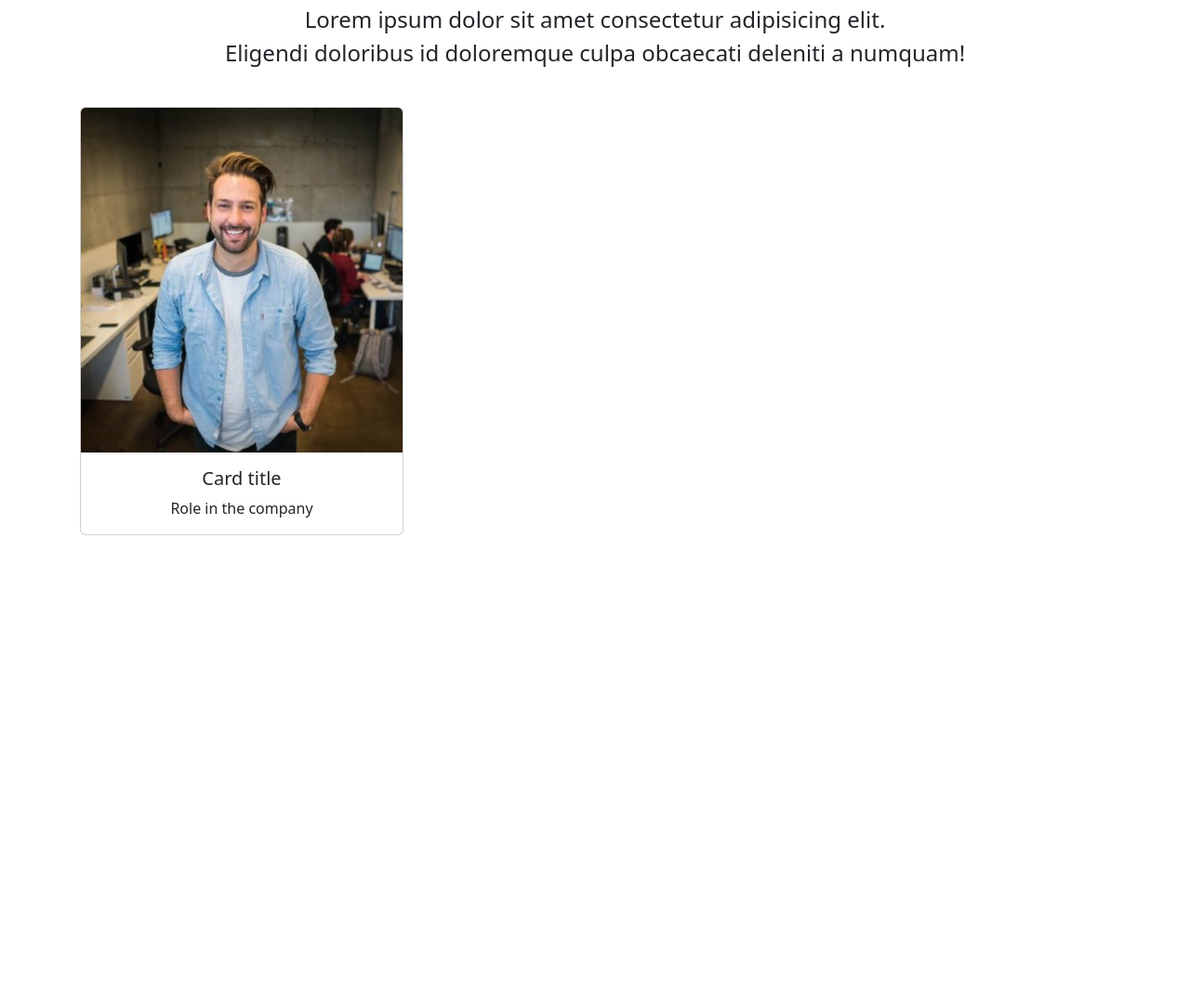
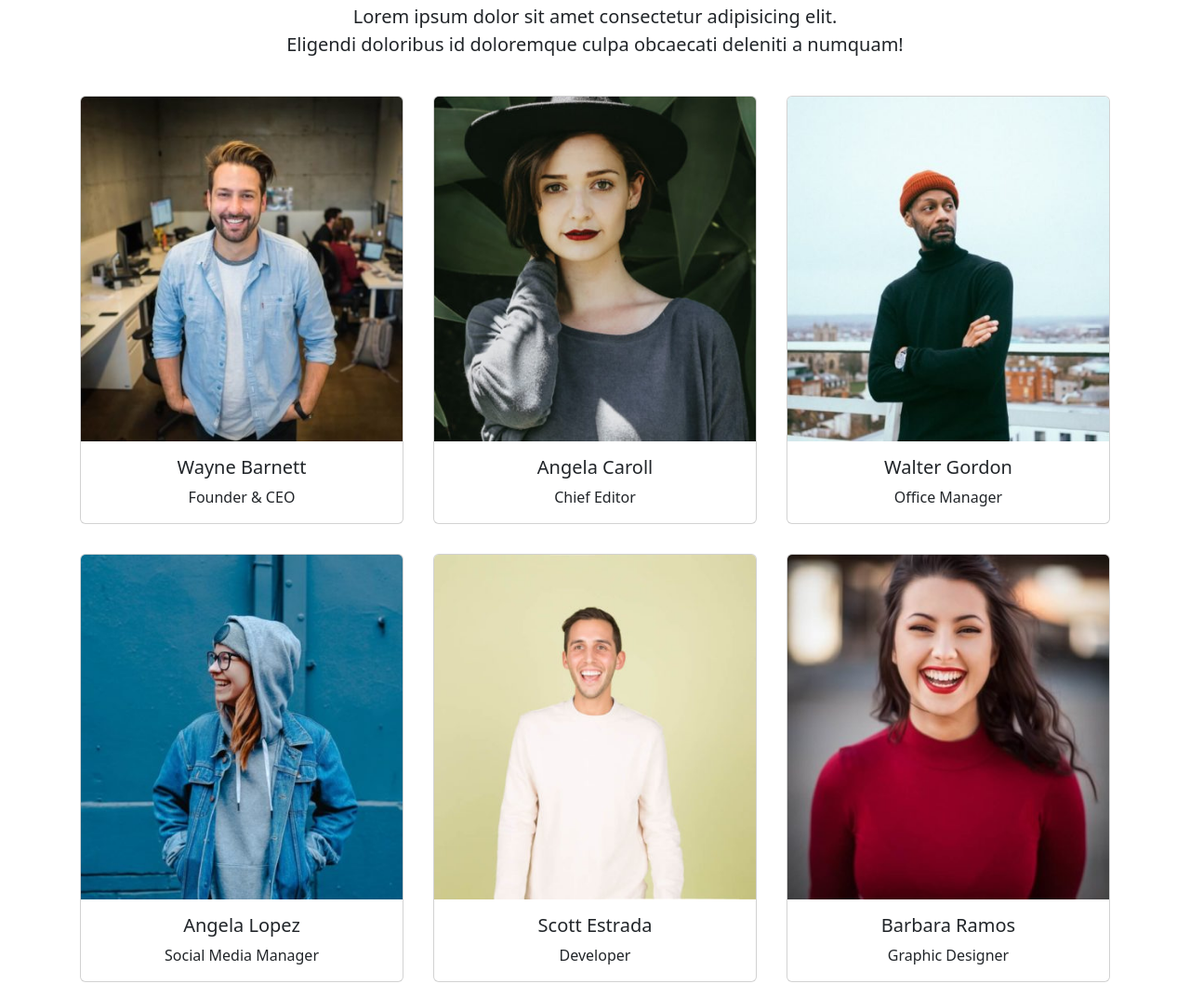
Before and after one commit to EmilioGall/js-our-team, a plain HTML site: page index.html in a window 1280 px wide. Shown: the part 101-1174 px from the top of the page at 93% size. Before the commit the page ends 800 px from the top, so only its background shows below. Drawn offline with nearby package versions, Linux system fonts and the light colour scheme.

Commit message:
add: print on page array - html&js

```diff
--- a/index.html
+++ b/index.html
@@ -23,27 +23,13 @@
             OUR TEAM
         </h1>
 
-        <P class="fs-4 mt-2 mb-4">
+        <P class="fs-5 mt-2 mb-4">
             Lorem ipsum dolor sit amet consectetur adipisicing elit. <br> Eligendi doloribus id doloremque culpa obcaecati deleniti a numquam!
         </P>
 
-        <div class="row">
+        <div id="cards-container" class="row">
 
-            <div class="col-4 p-3">
 
-                <div class="card">
-
-                    <img src="./img/wayne-barnett-founder-ceo.jpg" class="card-img-top" alt="...">
-
-                    <div class="card-body">
-
-                      <h5 class="card-title">Card title</h5>
-
-                      <p class="card-text">Role in the company</p>
-
-                    </div>
-
-                </div>
 
             </div>
 
--- a/js/script.js
+++ b/js/script.js
@@ -3,50 +3,85 @@ const teamMemberArray = [
 
     {
 
-        name: "Wayne Barnett",
+        nameMember: "Wayne Barnett",
         companyRole: "Founder & CEO",
-        profileImage: ./img/wayne-barnett-founder-ceo.jpg,
+        profileImage: "./img/wayne-barnett-founder-ceo.jpg",
 
     },
 
     {
 
-        name: "Angela Caroll",
+        nameMember: "Angela Caroll",
         companyRole: "Chief Editor",
-        profileImage: ./img/angela-caroll-chief-editor.jpg,
+        profileImage: "./img/angela-caroll-chief-editor.jpg",
 
     },
 
     {
 
-        name: "Walter Gordon",
+        nameMember: "Walter Gordon",
         companyRole: "Office Manager",
-        profileImage: ./img/walter-gordon-office-manager.jpg,
+        profileImage: "./img/walter-gordon-office-manager.jpg",
 
     },
 
     {
 
-        name: "Angela Lopez",
+        nameMember: "Angela Lopez",
         companyRole: "Social Media Manager",
-        profileImage: ./img/angela-lopez-social-media-manager.jpg,
+        profileImage: "./img/angela-lopez-social-media-manager.jpg",
 
     },
 
     {
 
-        name: "Scott Estrada",
+        nameMember: "Scott Estrada",
         companyRole: "Developer",
-        profileImage: ./img/scott-estrada-developer.jpg,
+        profileImage: "./img/scott-estrada-developer.jpg",
 
     },
 
     {
 
-        name: "Barbara Ramos",
+        nameMember: "Barbara Ramos",
         companyRole: "Graphic Designer",
-        profileImage: ./img/barbara-ramos-graphic-designer.jpg,
+        profileImage: "./img/barbara-ramos-graphic-designer.jpg",
 
     },
 
 ];
+
+console.log("teamMemberArray", teamMemberArray, typeof teamMemberArray);
+
+// Define constant for div of cards element.
+const cardsDivElem = document.getElementById("cards-container");
+
+console.log("cardsDivElem", cardsDivElem, typeof cardsDivElem);
+
+
+// Define constant for div of cards element.
+
+for (let i=0; i < teamMemberArray.length; i++) {
+
+    console.log(i, teamMemberArray[i], typeof teamMemberArray[i]);
+
+    cardsDivElem.innerHTML += `
+
+    <div class="col-4 p-3">
+
+    <div class="card">
+
+    <img src="${teamMemberArray[i].profileImage}" class="card-img-top" alt="${teamMemberArray[i].nameMember} profile image">
+
+    <div class="card-body">
+
+      <h5 class="card-title">${teamMemberArray[i].nameMember}</h5>
+
+      <p class="card-text">${teamMemberArray[i].companyRole}</p>
+
+    </div>
+
+    </div>
+    `;
+
+};
```
Also changed, not shown: 1 other file.
